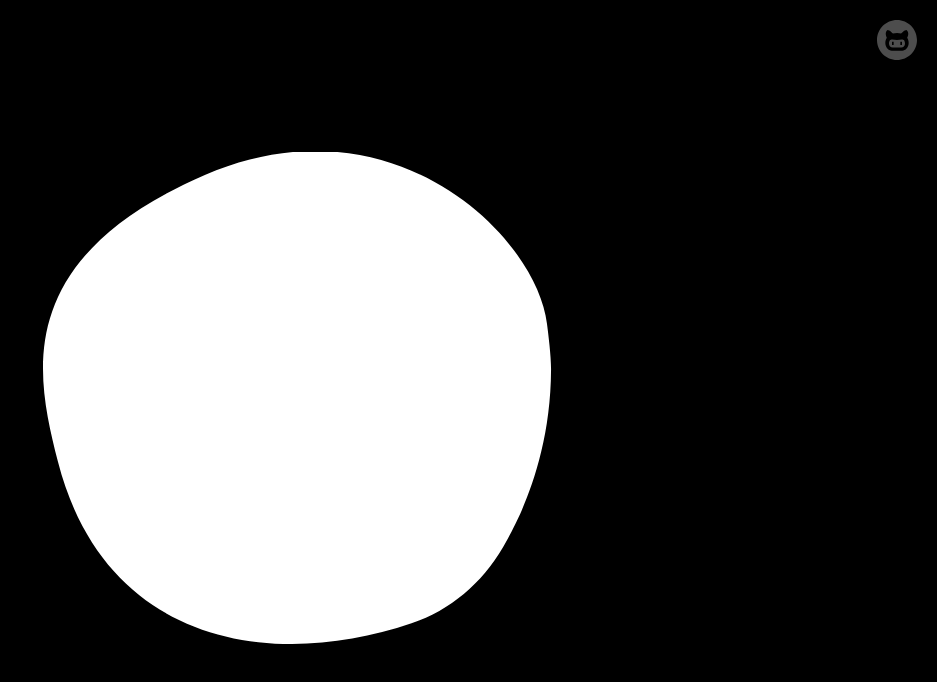
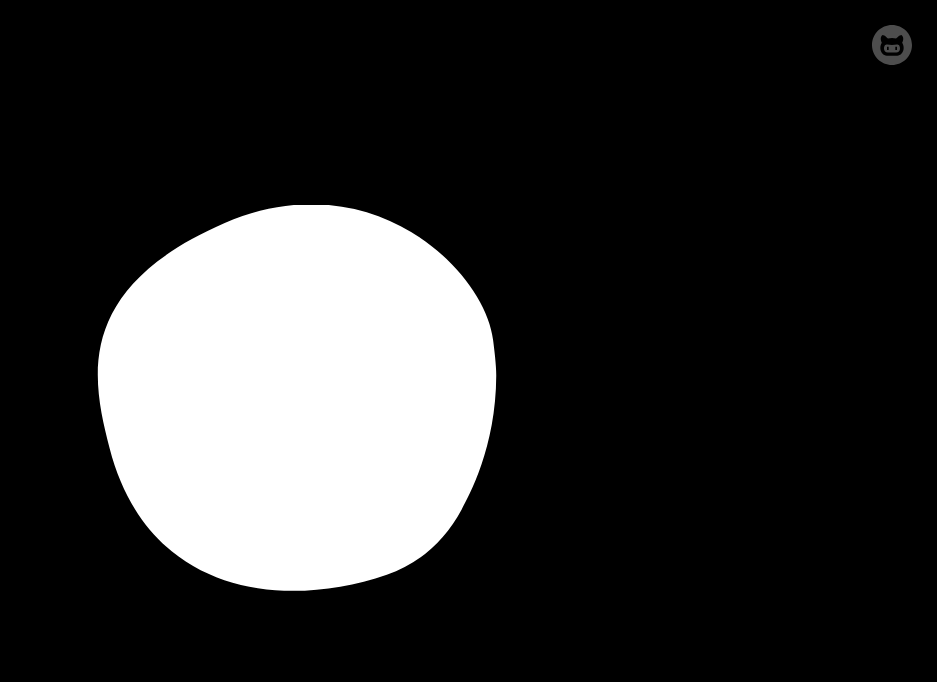
Before and after one commit to newobject-dev/newobject-dev.github.io, a plain HTML site: page index.html in a window 1280 px wide. Shown: the whole page, without its empty margins (343-1280 px from the left). Drawn offline with Linux system fonts and the light colour scheme.

Commit message:
style: add animations

```diff
--- a/index.html
+++ b/index.html
@@ -27,24 +27,53 @@
 
     a {
       position: fixed;
-      top: 20px;
-      right: 20px;
+      top: 25px;
+      right: 25px;
     }
 
     a svg path {
       opacity: 0.3;
-      transition: opacity 0.5s;
+      -webkit-transition: opacity 0.5s linear;
+      -moz-transition: opacity 0.5s linear;
+      transition: opacity 0.5s linear;
+
     }
 
     a:hover svg path {
       opacity: 1;
     }
+    #logo {
+      height: auto;
+      -webkit-transition: width 0.5s linear;
+      -moz-transition: width 0.5s linear;
+      transition: width 0.5s linear;
+    }
 
+    @media all and (max-width: 499px) {
+      #logo {
+        width: 200px;
+      }
+    }
+    @media all and (min-width: 500px) and (max-width: 899px) {
+      #logo {
+        width: 350px;
+      }
+    }
+    @media all and (min-width: 900px) and (max-width: 1399px) {
+      #logo {
+        width: 400px;
+      }
+    }
+    @media all and (min-width: 1400px) {
+      #logo {
+        width: 500px;
+      }
+    }
   </style>
 </head>
 <body>
   <div>
-    <svg width="510" height="493">
+    <svg id="logo" viewBox="0 0 510 493">
       <path d="m162.851,22.9896c185.592,-80.3362 330.904,59.5157 342.12,148.6884c1.422,11.302 4.139,32.088 4.076,45.855c-0.32,91.722 -35.093,154.09 -44.09,170.736c-21.808,40.347 -54.089,68.995 -95.444,83.071c-138.555,47.161 -306.5145,21.696 -353.611,-161.764c-22.15328,-86.297 -47.2277,-202.533 146.949,-286.5864z" clip-rule="evenodd" fill-rule="evenodd"/>
     </svg>
     <a href="https://github.com/newobject-dev">
```
